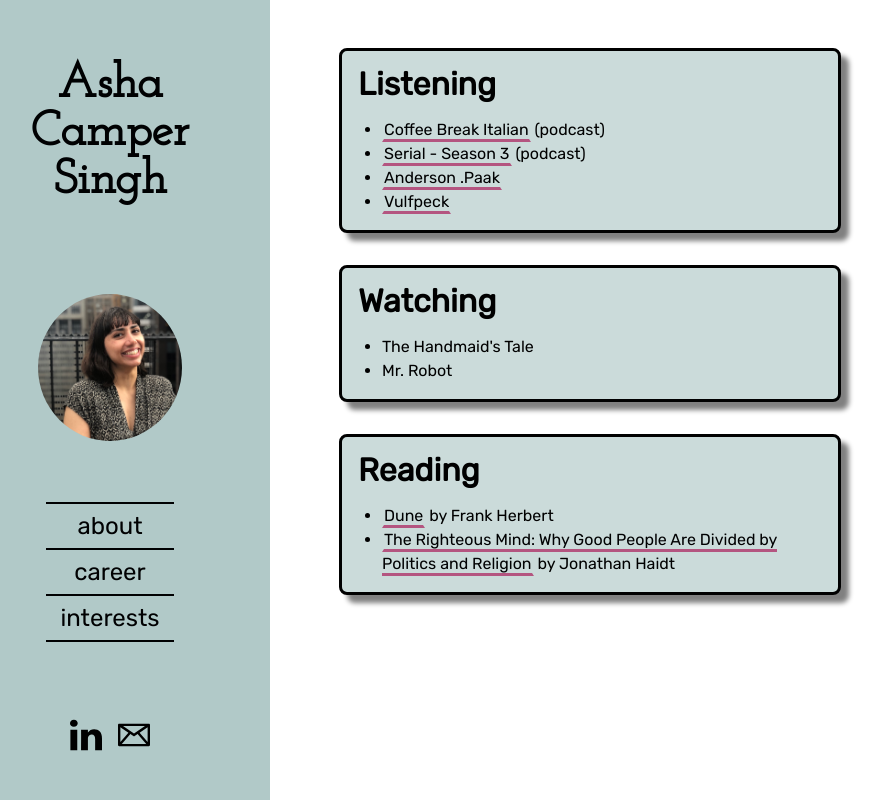
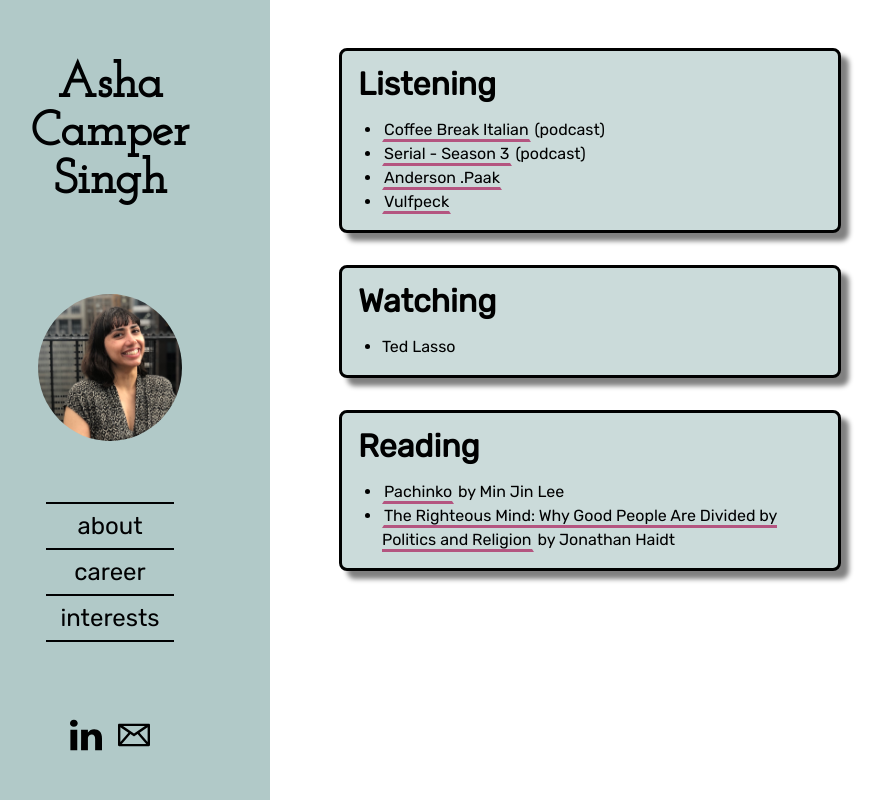
Before and after one commit to ashacs/ashacs.github.io, a React (Create React App) app: page /interests in a window 1280 px wide. Shown: the whole page, without its empty margins (50-933 px from the left). Built offline with nearby package versions, Linux system fonts and the light colour scheme; a web font is replaced by a local one.

Commit message:
Update interests

```diff
--- a/src/Components/Interests/index.js
+++ b/src/Components/Interests/index.js
@@ -64,12 +64,8 @@
       title: "Watching",
       items: [
         {
-          id: "handmaids-tale",
-          content: "The Handmaid's Tale",
-        },
-        {
-          id: "mr-robot",
-          content: "Mr. Robot",
+          id: "ted-lasso",
+          content: "Ted Lasso",
         },
       ],
     },
@@ -77,14 +73,14 @@
       title: "Reading",
       items: [
         {
-          id: "dune",
+          id: "pachinko",
           content: (
             <span>
               {this.linkify(
-                "Dune",
-                "https://www.goodreads.com/book/show/44767458-dune"
+                "Pachinko",
+                "https://www.goodreads.com/book/show/34051011-pachinko"
               )}{" "}
-              by Frank Herbert
+              by Min Jin Lee
             </span>
           ),
         },
```
